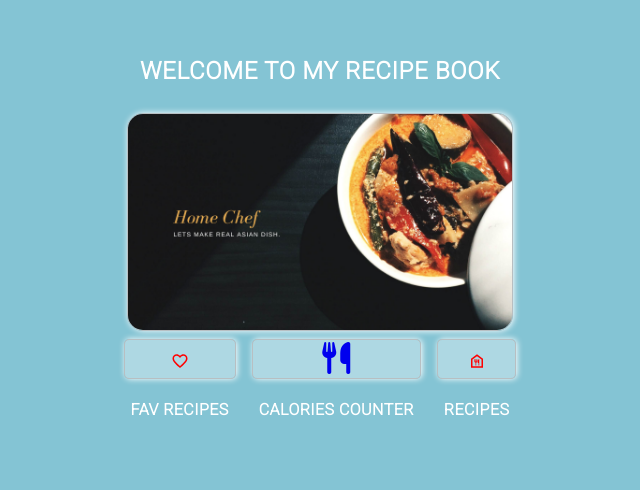
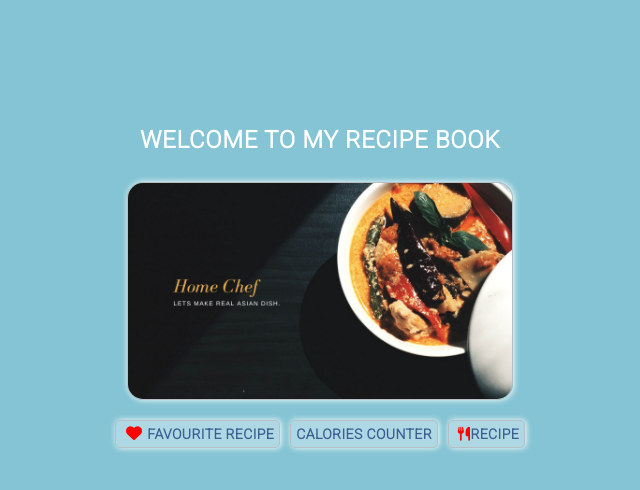
Before and after one commit to asaad227/asian-recipe, a React (Create React App) app: page / in a window 1280 px wide. Shown: the part 128-618 px from the top of the page, without its empty margins (320-960 px from the left). Built offline with nearby package versions, Linux system fonts and the light colour scheme; a web font is replaced by a local one.

Commit message:
update nav icon and calorie counter

```diff
--- a/src/Components/Calories/index.css
+++ b/src/Components/Calories/index.css
@@ -25,7 +25,7 @@
 
 
 .caloriesCounter input{
-    width: 40vw;
+    width: 37.5vw;
     margin: 0.5rem auto;
     padding: 0.5rem;
     border: 1px solid #181515;
@@ -41,7 +41,7 @@
 }
 
 .searchBtn{
-    width: 40vw;
+    width: 10vw;
     margin: 0.5rem auto;
     padding: 0.5rem;
     border: 1px solid #181515;
@@ -58,7 +58,7 @@
 }
 
 table{
-    border: 1px solid #181515;
+    border: none;
     border-collapse: collapse;
     width: 100%;
     margin: 10px auto;
@@ -68,7 +68,7 @@ table{
 }
 
 td{
-    border: 1px solid #181515;
+    border: none;
     padding: 0.5rem;
     line-height: 1.75;
     letter-spacing: 0.02857em;
@@ -77,7 +77,8 @@ td{
 }
 
 th{
-    border: 1px solid #181515;
+    border: none;
+
     padding: 0.5rem;
     line-height: 1.75;
     letter-spacing: 0.02857em;
@@ -86,12 +87,12 @@ th{
 }
 
 .removeBtn{
-    background-color: #f2e8e8;
+    background-color:none;
     color: #0c0c0c;
-    border: 1px solid #181515;
+    border: none;
     border-radius: 5px;
     font-size: 1rem;
-    font-weight: 400;
+    font-weight: 800;
     text-align: center;
     padding: 0.5rem;
     margin: 0.5rem;
@@ -103,10 +104,10 @@ th{
         width: 85vw;
     }
     .caloriesCounter input{
-        width: 80vw;
+        width: 75vw;
     }
     .searchBtn{
-        width: 80vw;
+        width: 20vw;
     }
     table{
         width: 80vw;
--- a/src/Components/Calories/index.js
+++ b/src/Components/Calories/index.js
@@ -1,6 +1,7 @@
 import React, {useEffect, useState} from 'react'
 import "./index.css"
 import foods from "../../lib/data"
+import Nav from '../Nav/Nav';
 export default function CaloreCounter() {
     const [nameIn, setNameIn] = useState("");
     const [calories, ] = useState([...foods]);
@@ -51,6 +52,9 @@ export default function CaloreCounter() {
         }
 
   return (
+    <div>
+
+   <Nav/>
     <div className='caloriesCounter'>
         <h1>Calorie Counter</h1>
         <h3>Search for food Calories</h3>
@@ -83,5 +87,6 @@ export default function CaloreCounter() {
         <h4>Total Calories:  {total} kcals</h4>
 
             </div>
+            </div>
   )
 }
--- a/src/Components/Nav/Nav.js
+++ b/src/Components/Nav/Nav.js
@@ -16,7 +16,7 @@ export default function Nav() {
           <MdOutlineFoodBank className='iconNav' />
           </Link></button>
           <button className='navBtn'><Link to="/calories">
-          Calories Counter
+          Calorie Counter
           </Link></button>
     </div>
   )
--- a/src/Components/Nav/index.css
+++ b/src/Components/Nav/index.css
@@ -1,6 +1,6 @@
 .navBtn{
     border: 1px solid #b8bfc2;
-  box-shadow: 1px 0px 6px white;
+    box-shadow: 1px 0px 6px white;
     border-radius: 5px;
     color: #fff;;
     cursor: pointer;
@@ -11,19 +11,29 @@
     text-decoration: none;
     transition: all 0.2s ease-in-out;
 }
+.navBtn a{
+    text-decoration: none;
+    color:black;
+
+}
 .iconNav{
-
     color: black;
-    font-size: 1rem;
     margin: 0 0.25rem;
     padding: 0.025rem 0.1rem;
     text-decoration: none;
     transition: all 0.2s ease-in-out;
+    font-size: 1rem;
+    font-weight: 800;
+    text-align: center;
+    line-height: 1.75;
+    letter-spacing: 0.02857em;
+    text-transform: uppercase;
+    cursor: pointer;
 }
 .iconNav:hover{
     color: goldenrod;
     transition: 0.5s;
-    cursor: pointer;
+
   }
 .navBtn:hover{
     background-color: #fff;
--- a/src/Components/Profile/Profile.css
+++ b/src/Components/Profile/Profile.css
@@ -8,13 +8,18 @@
     --yellow: #ffd159;
     --light-green: #a3f596;
   }
-  .nav-home {
-    display: flex;
+
+
+  .mainIcon a {
+    text-decoration: none;
+    color: var(--blue);
+
   }
-  .profileIcon{
-    font-size: large;
-    color: red;
+
+  .fa-cutlery {
+    color: var(--red);
   }
+
 
 .profileName {
   font-family: "Roboto","Helvetica","Arial",sans-serif;
@@ -28,15 +33,14 @@ padding: 5px;
 }
 .profilePic {
   width: 30vw;
+  margin-bottom: 20px;
   border-radius: 1rem;
   image-rendering: crisp-edges;
   border: 1px solid #b8bfc2;
   box-shadow: 1px 0px 6px white;
 }
 
-.homeIcon{
-  margin-bottom: 6rem;
-}
+
 .profile {
   display: flex;
   flex-direction: column;
@@ -49,35 +53,30 @@ padding: 5px;
   background-color: #84c4d4;;
   color: #fff
 }
-a{
-  text-decoration: none;
-}
+
 .mainIcon{
-  font-size: 0.5em;
-  height: 1.5rem;
+  display: inline;
+  font-family: "Roboto","Helvetica","Arial",sans-serif;
+  font-weight: 800;
+  font-size: 0.875rem;
+  line-height: 1.75;
+  letter-spacing: 0.02857em;
+  text-transform: uppercase;
+  padding: 5px;
+  margin: 5px;
   border: 1px solid #b8bfc2;
   box-shadow: 1px 0px 6px white;
   background-color: #ffffff57;
-  margin: 0.5rem;
+  border-radius: 5px;
+  cursor: pointer;
 }
 
 .mainIcon:hover{
   background-color: #ffffff;
   color: #84c4d4;
 }
-.txtIcon{
-  font-family: "Roboto","Helvetica","Arial",sans-serif;
-  font-weight: 800;
-  font-size: 0.875rem;
-  line-height: 1.75;
-  letter-spacing: 0.02857em;
-  text-transform: uppercase;
 
 
-}
-.txtIcon:hover{
-  color:#ffffff57;
-}
 
 @media screen and (max-width: 768px) {
   .profilePic{
@@ -85,19 +84,11 @@ a{
   }
 }
 
-@media screen and (min-width: 768px) {
+@media screen and (max-width: 768px) {
+  .profileName{
+    font-size: 1rem;
+  }
   .mainIcon{
-    font-size: 2em;
-    height: 2.5rem;
-    border-radius: 5px;
-
-  }
-
-  .txtIcon{
-    font-size: 1rem;
-    line-height: 2;
-    letter-spacing: 0.02857em;
-    text-transform: uppercase;
-      color: #fff;
+    font-size: 0.5rem;
   }
 }
--- a/src/Components/Profile/index.js
+++ b/src/Components/Profile/index.js
@@ -1,7 +1,6 @@
 import React from "react";
 import "./Profile.css"
 import HomePic from "../../assets/Recipe-site.png"
-import { MdOutlineFavoriteBorder, MdOutlineFoodBank  } from "react-icons/md";
 import { Link } from "react-router-dom";
 const Profile = () => {
 
@@ -13,21 +12,19 @@ const Profile = () => {
        <h1 className="profileName">Welcome To My Recipe Book</h1>
         <img className="profilePic" src={HomePic} alt="Recipe Home" />
         <div className="homeIcon">
-        <button className="mainIcon"><Link to="/fav">
-          <MdOutlineFavoriteBorder className='profileIcon' />
+        <p className="mainIcon"><Link to="/fav">
+          <i className="fa fa-heart" aria-hidden="true"></i>
+          Favourite Recipe</Link>
+          </p>
+          <p className="mainIcon"><Link to="/calories">
 
-          <p className="txtIcon">Fav Recipes</p> </Link>
-          </button>
-          <button className="mainIcon"><Link to="/calories">
-         <i className="fa fa-cutlery" aria-hidden="true"></i>
+          Calories Counter</Link>
+          </p>
+          <p className="mainIcon" > <Link to="/recipe">
+          <i className="fa fa-cutlery" aria-hidden="true"></i>
 
-          <p className="txtIcon">Calories Counter</p> </Link>
-          </button>
-          <button className="mainIcon" ><Link to="/recipe">
-          <MdOutlineFoodBank className='profileIcon' />
-
-          <p className="txtIcon">Recipes</p></Link>
-          </button>
+          Recipe</Link>
+          </p>
         </div>
 
       </div>
```
